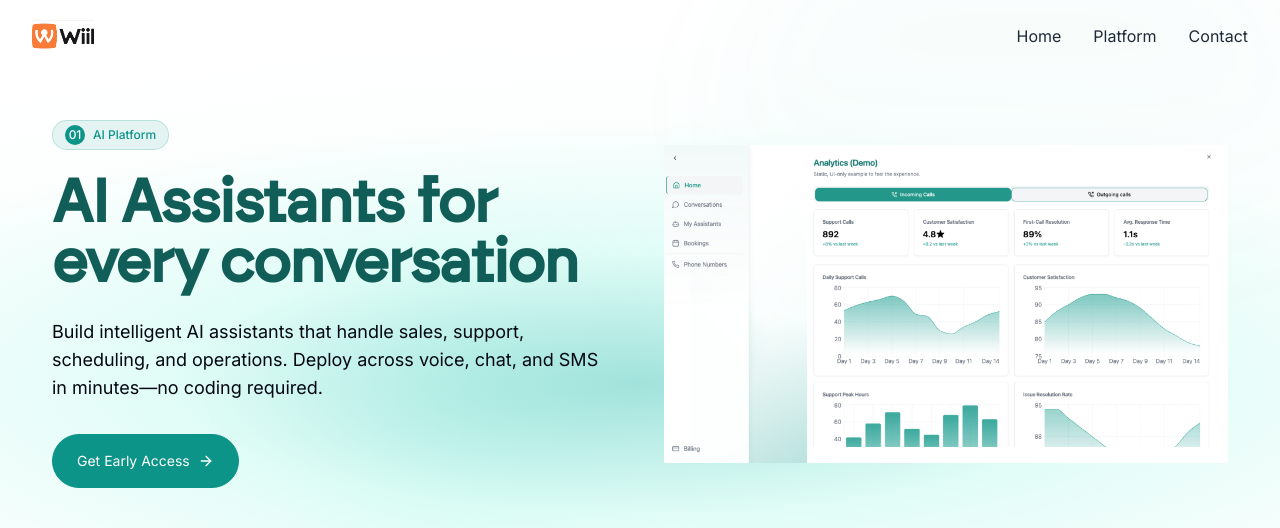
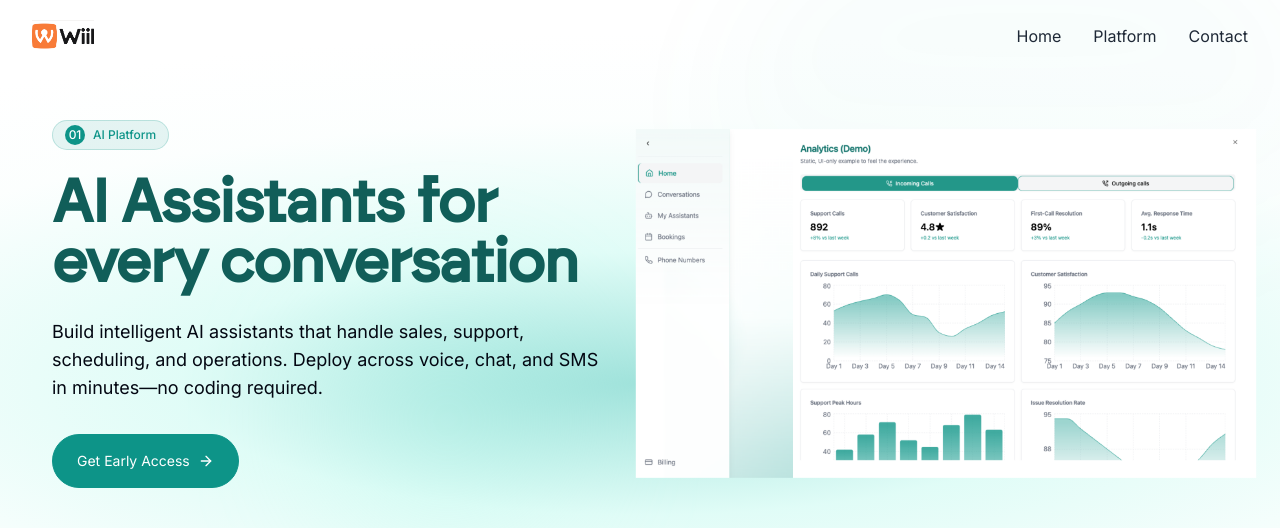
Before and after one commit to Sabamose/Wiil-Web_Brand-V2, a React (Vite) app: page / in a window 1280 px wide. Shown: the top 528 px of the page. Built offline with nearby package versions, Linux system fonts and the light colour scheme; no server answers; a web font is replaced by a local one.

Commit message:
Increase image size
Increased the size of the image in the hero section.
-edited src/components/Hero.tsx

```diff
--- a/src/components/Hero.tsx
+++ b/src/components/Hero.tsx
@@ -125,7 +125,7 @@ const Hero = () => {
                 <img
                   src="/lovable-uploads/8c1664a7-3fb0-4fa6-a9ce-85f2be0f467d.png"
                   alt="Analytics Dashboard"
-                  className="w-full h-auto"
+                  className="w-full h-auto scale-110"
                 />
               </div>
               </>
```
